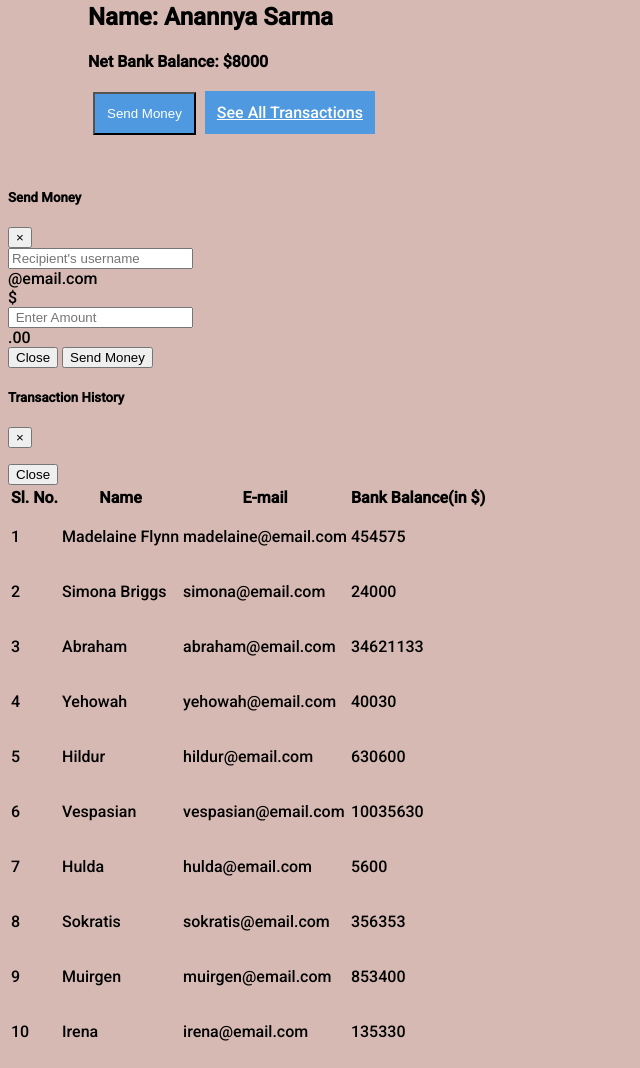
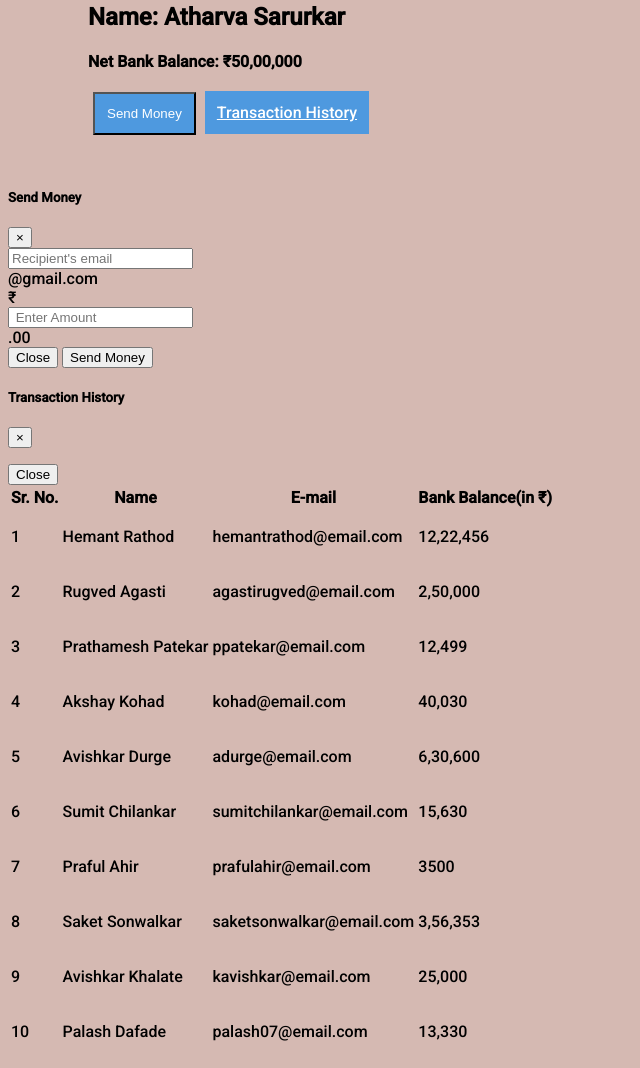
Before and after one commit to Atharva10S/City-Bank, a plain HTML site: page customers.html in a window 1280 px wide. Shown: the part 165-1233 px from the top of the page, without its empty margins (0-640 px from the left). Drawn offline with nearby package versions, Linux system fonts and the light colour scheme; a web font is replaced by a local one.

Commit message:
Update customers.html

```diff
--- a/customers.html
+++ b/customers.html
@@ -16,7 +16,7 @@
 <body>
     <!-- navbar starts here  -->
     <nav class="navbar navbar-expand-lg navbar-light bg-light">
-        <a class="navbar-brand" href="index.html">Sparks   Bank</a>
+        <a class="navbar-brand" href="index.html">CITY BANK</a>
         <button class="navbar-toggler" type="button" data-toggle="collapse" data-target="#navbarSupportedContent"
             aria-controls="navbarSupportedContent" aria-expanded="false" aria-label="Toggle navigation">
             <span class="navbar-toggler-icon"></span>
@@ -37,11 +37,11 @@
     <!-- navbar ends here  -->
 
     <div class="my-info text-center">
-        <h2>Name: Anannya Sarma</h2>
-        <h4>Net Bank Balance: $<span id="myAccountBalance">8000</span></h4>
+        <h2>Name: Atharva Sarurkar </h2>
+        <h4>Net Bank Balance: ₹<span id="myAccountBalance">50,00,000</span></h4>
 
         <button class="btn btn-info" data-toggle="modal" data-target="#sendMoney">Send Money</button>
-        <a class="btn btn-info" href="" data-toggle="modal" data-target="#transactionHistory">See All Transactions</a>
+        <a class="btn btn-info" href="" data-toggle="modal" data-target="#transactionHistory">Transaction History</a>
     </div>
 
     <!-- Modal send money -->
@@ -58,15 +58,15 @@
                 <div class="modal-body">
                     <form action="">
                         <div class="input-group mb-3">
-                            <input type="text" id="enterName" class="form-control" placeholder="Recipient's username"
-                                aria-label="Recipient's username" aria-describedby="basic-addon2">
+                            <input type="text" id="enterName" class="form-control" placeholder="Recipient's email"
+                                aria-label="Recipient's email" aria-describedby="basic-addon2">
                             <div class="input-group-append">
-                                <span class="input-group-text" id="basic-addon2">@email.com</span>
+                                <span class="input-group-text" id="basic-addon2">@gmail.com</span>
                             </div>
                         </div>
                         <div class="input-group mb-3">
                             <div class="input-group-prepend">
-                                <span class="input-group-text">$</span>
+                                <span class="input-group-text">₹</span>
                             </div>
                             <input type="text" id="enterAmount" class="form-control" placeholder=" Enter Amount"
                                 aria-label="Amount (to the nearest dollar)">
@@ -115,91 +115,91 @@
             <table class="table table-hover table-bordered">
                 <thead>
                     <tr class="table-danger">
-                        <th scope="col">Sl. No.</th>
+                        <th scope="col">Sr. No.</th>
                         <th scope="col">Name</th>
                         <th scope="col">E-mail</th>
-                        <th scope="col">Bank Balance(in $)</th>
+                        <th scope="col">Bank Balance(in ₹)</th>
                     </tr>
                 </thead>
                 <tbody>
                     <tr class="table-light">
                         <td scope="row">1</td>
-                        <td>Madelaine Flynn</td>
-                        <td>madelaine@email.com</td>
+                        <td>Hemant Rathod</td>
+                        <td>hemantrathod@email.com</td>
                         <td>
-                            <p id="madelaineBankBalance">454575</p>
+                            <p id="madelaineBankBalance">12,22,456</p>
                         </td>
                     </tr>
                     <tr class="table-info">
                         <td scope="row">2</td>
-                        <td>Simona Briggs</td>
-                        <td>simona@email.com</td>
+                        <td>Rugved Agasti</td>
+                        <td>agastirugved@email.com</td>
                         <td>
-                            <p id="simonaBankBalance">24000</p>
+                            <p id="simonaBankBalance">2,50,000</p>
                         </td>
                     </tr>
                     <tr class="table-light">
                         <td scope="row">3</td>
-                        <td>Abraham</td>
-                        <td>abraham@email.com</td>
+                        <td>Prathamesh Patekar</td>
+                        <td>ppatekar@email.com</td>
                         <td>
-                            <p id="abrahamBankBalance">34621133</p>
+                            <p id="abrahamBankBalance">12,499</p>
                         </td>
                     </tr>
                     <tr class="table-info">
                         <td scope="row">4</td>
-                        <td>Yehowah</td>
-                        <td>yehowah@email.com</td>
+                        <td>Akshay Kohad</td>
+                        <td>kohad@email.com</td>
                         <td>
-                            <p id="yehowahBankBalance">40030</p>
+                            <p id="yehowahBankBalance">40,030</p>
                         </td>
                     </tr>
                     <tr class="table-light">
                         <td scope="row">5</td>
-                        <td>Hildur</td>
-                        <td>hildur@email.com</td>
+                        <td>Avishkar Durge</td>
+                        <td>adurge@email.com</td>
                         <td>
-                            <p id="hildurBankBalance">630600</p>
+                            <p id="hildurBankBalance">6,30,600</p>
                         </td>
                     </tr>
                     <tr class="table-info">
                         <td scope="row">6</td>
-                        <td>Vespasian</td>
-                        <td>vespasian@email.com</td>
+                        <td>Sumit Chilankar</td>
+                        <td>sumitchilankar@email.com</td>
                         <td>
-                            <p id="vespasianBankBalance">10035630</p>
+                            <p id="vespasianBankBalance">15,630</p>
                         </td>
                     </tr>
                     <tr class="table-light">
                         <td>7</td>
-                        <td>Hulda</td>
-                        <td>hulda@email.com</td>
+                        <td>Praful Ahir</td>
+                        <td>prafulahir@email.com</td>
                         <td>
-                            <p id="huldaBankBalance">5600</p>
+                            <p id="huldaBankBalance">3500</p>
                         </td>
                     </tr>
                     <tr class="table-info">
                         <td scope="row">8</td>
-                        <td>Sokratis</td>
-                        <td>sokratis@email.com</td>
+                        <td>Saket Sonwalkar</td>
+                        <td>saketsonwalkar@email.com</td>
                         <td>
-                            <p id="sokratisBankBalance">356353</p>
+                            <p id="sokratisBankBalance">3,56,353</p>
                         </td>
                     </tr>
                     <tr class="table-light">
                         <td scope="row">9</td>
-                        <td>Muirgen</td>
-                        <td>muirgen@email.com</td>
+                        <td>Avishkar Khalate</td>
+                        <td>kavishkar@email.com</td>
                         <td>
-                            <p id="muirgenBankBalance">853400</p>
+                            <p id="muirgenBankBalance">25,000</p>
                         </td>
                     </tr>
                     <tr class="table-info">
                         <td scope="row">10</td>
-                        <td>Irena</td>
-                        <td>irena@email.com</td>
+                        <td>Palash Dafade</td>
+                        <td>palash07@email.com</td>
                         <td>
-                            <p id="irenaBankBalance">135330</p>
+                            <p id="irenaBankBalance">13,330</p>
                         </td>
                     </tr>
                 </tbody>
```
